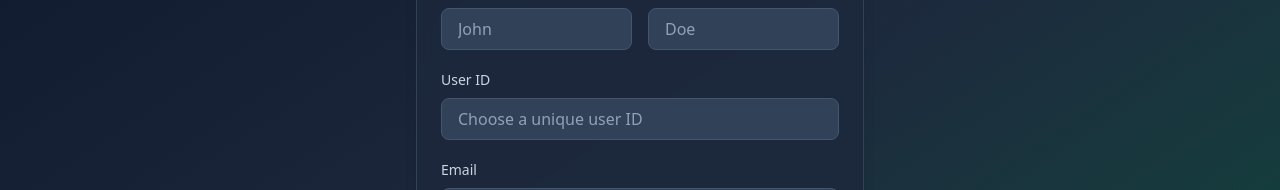
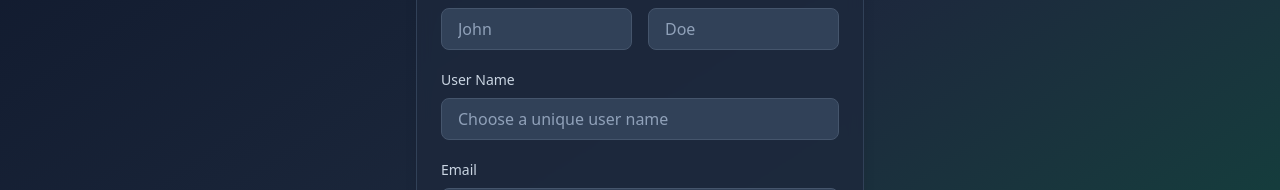
Before and after one commit to nuwwan/coco-frontend, a React (Vite) app: page /register in a window 1280 px wide. Shown: the part 307-497 px from the top of the page. Built offline with nearby package versions, Linux system fonts and the light colour scheme; no server answers.

Commit message:
sign up page changes

```diff
--- a/src/pages/Register.tsx
+++ b/src/pages/Register.tsx
@@ -17,7 +17,7 @@ const Register = () => {
   const [formData, setFormData] = useState({
     firstName: '',
     lastName: '',
-    userId: '',
+    username: '',
     email: '',
     password: '',
     confirmPassword: '',
@@ -52,7 +52,7 @@ const Register = () => {
   const validateForm = (): string | null => {
     if (!formData.firstName.trim()) return 'First name is required';
     if (!formData.lastName.trim()) return 'Last name is required';
-    if (!formData.userId.trim()) return 'User ID is required';
+    if (!formData.username.trim()) return 'User name is required';
     if (!formData.email.trim()) return 'Email is required';
     if (!/^[^\s@]+@[^\s@]+\.[^\s@]+$/.test(formData.email)) return 'Invalid email format';
     if (formData.password.length < 6) return 'Password must be at least 6 characters';
@@ -80,29 +80,29 @@ const Register = () => {
     try {
       // Check if we're in development mode with mock data
       // Remove this block when your backend is ready
-      if (config.app.isDevelopment && !config.api.baseUrl.includes('localhost:8080')) {
-        // Mock registration for demonstration when no backend is available
-        await new Promise(resolve => setTimeout(resolve, 1000));
+      // if (config.app.isDevelopment && !config.api.baseUrl.includes('localhost:8080')) {
+      //   // Mock registration for demonstration when no backend is available
+      //   await new Promise(resolve => setTimeout(resolve, 1000));
 
-        const mockPayload = {
-          userId: formData.userId,
-          email: formData.email,
-          firstName: formData.firstName,
-          lastName: formData.lastName,
-          exp: Math.floor(Date.now() / 1000) + config.auth.tokenExpiry,
-        };
-        const mockToken = `header.${btoa(JSON.stringify(mockPayload))}.signature`;
+      //   const mockPayload = {
+      //     userId: formData.userId,
+      //     email: formData.email,
+      //     firstName: formData.firstName,
+      //     lastName: formData.lastName,
+      //     exp: Math.floor(Date.now() / 1000) + config.auth.tokenExpiry,
+      //   };
+      //   const mockToken = `header.${btoa(JSON.stringify(mockPayload))}.signature`;
 
-        login(mockToken);
-        navigate('/admin', { replace: true });
-        return;
-      }
+      //   login(mockToken);
+      //   navigate('/admin', { replace: true });
+      //   return;
+      // }
 
       // Production API call using authService
       const response = await authService.register({
         firstName: formData.firstName,
         lastName: formData.lastName,
-        userId: formData.userId,
+        username: formData.username,
         email: formData.email,
         password: formData.password,
       });
@@ -196,19 +196,19 @@ const Register = () => {
             {/* User ID Field */}
             <div>
               <label
-                htmlFor="userId"
+                htmlFor="username"
                 className="block text-sm font-medium text-slate-300 mb-2"
               >
-                User ID
+                User Name
               </label>
               <input
                 type="text"
-                id="userId"
-                name="userId"
-                value={formData.userId}
+                id="username"
+                name="username"
+                value={formData.username}
                 onChange={handleChange}
                 className="input-field bg-slate-700 border-slate-600 text-white placeholder-slate-400"
-                placeholder="Choose a unique user ID"
+                placeholder="Choose a unique user name"
                 required
                 autoComplete="username"
               />
--- a/src/services/authService.ts
+++ b/src/services/authService.ts
@@ -17,7 +17,7 @@ export interface LoginCredentials {
 export interface RegisterData {
   firstName: string;
   lastName: string;
-  userId: string;
+  username: string;
   email: string;
   password: string;
 }
@@ -25,7 +25,7 @@ export interface RegisterData {
 export interface AuthResponse {
   token: string;
   user: {
-    userId: string;
+    username: string;
     email: string;
     firstName: string;
     lastName: string;
@@ -33,7 +33,7 @@ export interface AuthResponse {
 }
 
 export interface User {
-  userId: string;
+  username: string;
   email: string;
   firstName: string;
   lastName: string;
```
